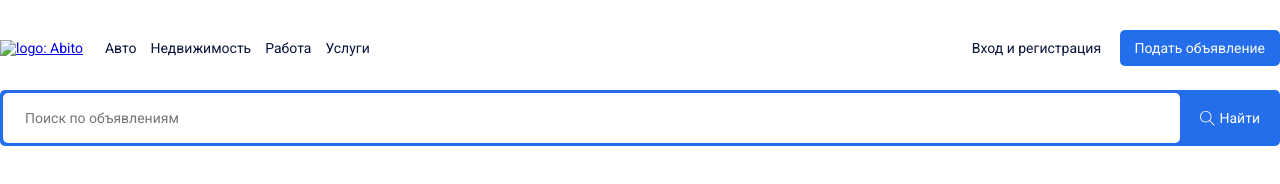
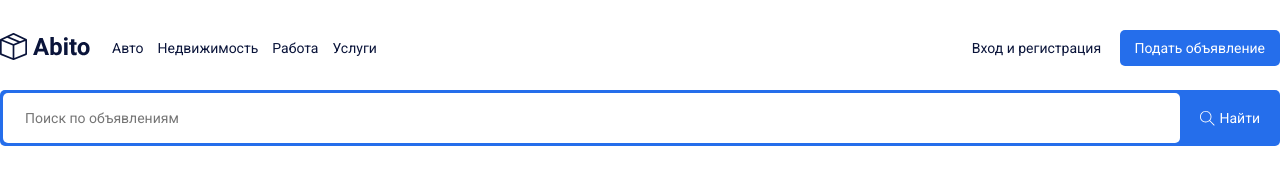
Before and after one commit to SlenderDim/abito, a plain HTML site: page index.html in a window 1280 px wide. Drawn offline with Linux system fonts and the light colour scheme; the site is published under a folder, as on GitHub Pages, so addresses that start at the root find nothing.

Commit message:
Update index.html

```diff
--- a/index.html
+++ b/index.html
@@ -16,7 +16,7 @@
     <header class="header">
         <div class="navbar">
             <a href="/index.html" class="logo">
-                <img class="logo-image" src="/img/logo.svg" alt="logo: Abito">
+                <img class="logo-image" src="img/logo.svg" alt="logo: Abito">
             </a>
             <nav class="navbar-menu">
                 <ul class="menu">
```
